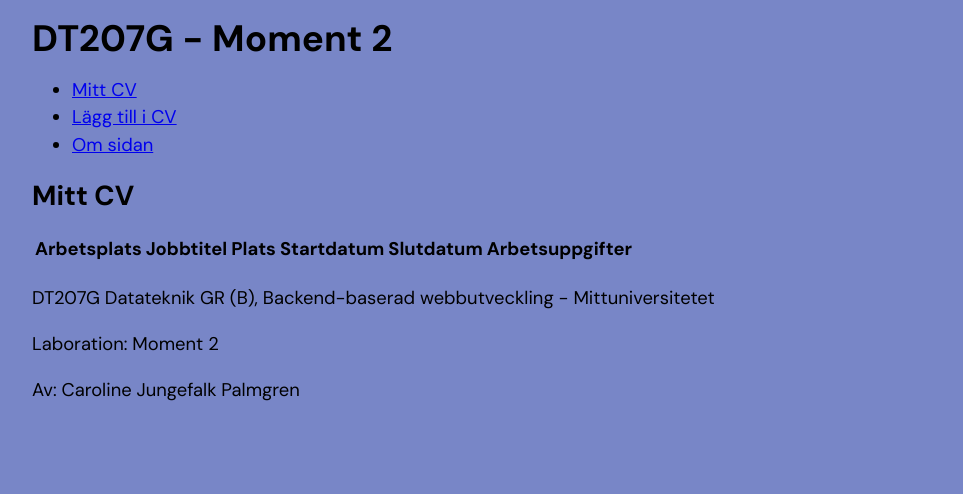
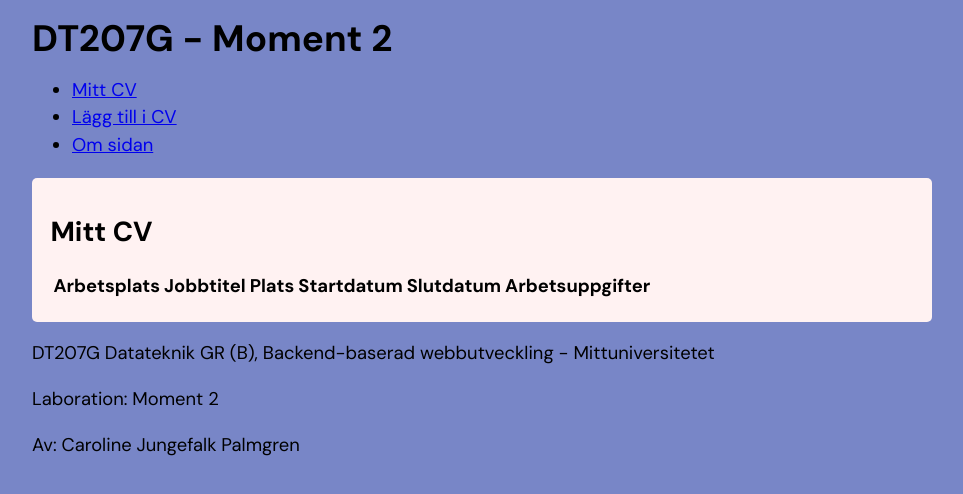
Before and after one commit to Jungefalk/dt207g-moment2.2, a website built with Parcel: page src/index.html in a window 1280 px wide. Shown: the whole page, without its empty margins (158-1121 px from the left). Built offline with nearby package versions, Linux system fonts and the light colour scheme.

Commit message:
lagt till bakgrundfärg samt paddig och boorder radius på main

```diff
--- a/src/css/styles.css
+++ b/src/css/styles.css
@@ -16,3 +16,9 @@ body{
     max-width: 900px;
     margin: 0 auto;
 }
+
+main{
+    padding: 1em;
+    background-color: #FFF2F2;
+    border-radius: 5px;
+}
```
